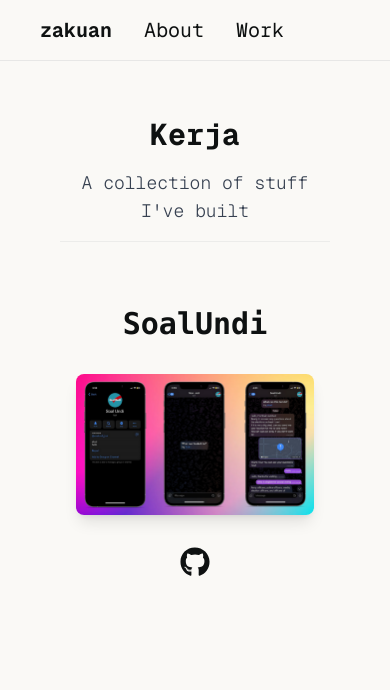
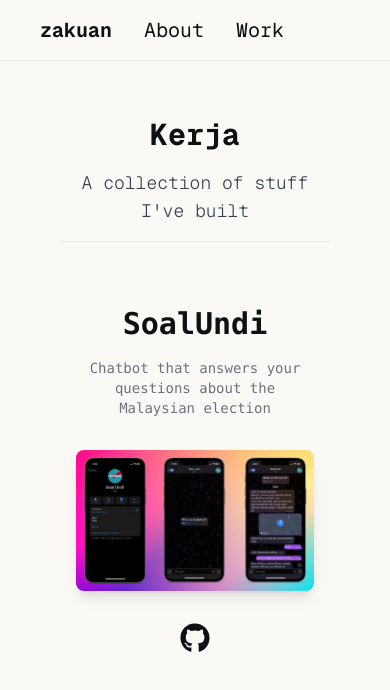
Before and after one commit to tehcanai/zakuan-next, a Next.js app: page /work in a window 390 px wide. Shown: the top 690 px of the page. Built offline with nearby package versions, Linux system fonts and the light colour scheme.

Commit message:
mobile fixes and adds

```diff
--- a/app/about/page.tsx
+++ b/app/about/page.tsx
@@ -25,7 +25,7 @@ export default function Page() {
             height={200}
             placeholder='blur'
           />
-          <div className='pt-4 lg:pt-0'>
+          <div className='pt-4 pb-24 lg:pt-0'>
             <p className=' text-gray-900 font-bold py-2'>Persona</p>
             <p className=' text-gray-700 font-light py-2 '>
               Hi, I&apos;m Arif Zakuan. I&apos;m a software developer based in Malaysia. I&apos;m currently working with react, typescript, and dart for work and personal projects and learning new things as I go along.
--- a/app/work/page.tsx
+++ b/app/work/page.tsx
@@ -17,6 +17,7 @@ export default function Page() {
         <div className='flex flex-wrap items-center gap-x-4 mt-8 gap-y-16 first:px-4 first:py-4'>
           <GalleryCard
           title='SoalUndi'
+          description='Chatbot that answers your questions about the Malaysian election'
           image='/work/soalunid-portfolio.PNG'
           alt='soal undi '
           githubLink=''
--- a/templates/gallery_card.tsx
+++ b/templates/gallery_card.tsx
@@ -3,6 +3,7 @@ import { FaGithub } from "react-icons/fa";
 
 interface GalleryCardPropsType {
     title: string
+    description: string
     image: string
     alt: string
     githubLink?: string
@@ -14,7 +15,8 @@ const GalleryCard: React.FC<GalleryCardPropsType> = (props) => {
 
     return (
         <div className='flex flex-col justify-center items-center'>
-            <p className='text-3xl lg:text-5xl font-bold pb-8'>{props.title}</p>
+            <p className='text-3xl lg:text-5xl font-bold pb-4'>{props.title}</p>
+            <p className='text-md lg:text-lg text-center text-gray-500 font-light pb-8'>{props.description}</p>
             <Image
                 className="rounded-lg shadow-lg"
                 src={props.image}
```
